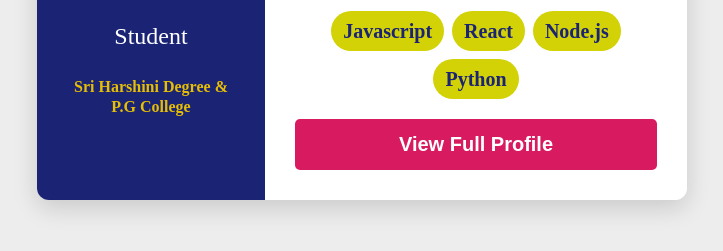
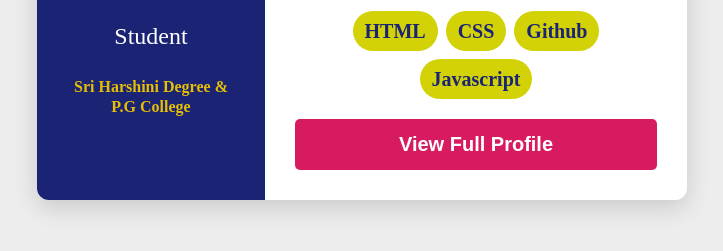
Before and after one commit to harshaweb09/profile-card, a plain HTML site: page index.html in a window 1280 px wide. Shown: the part 451-702 px from the top of the page, without its empty margins (278-1001 px from the left). Drawn offline with Linux system fonts and the light colour scheme.

Commit message:
Updated skill set

```diff
--- a/index.html
+++ b/index.html
@@ -48,10 +48,10 @@
             ></a>
           </div>
           <ul class="skills">
+            <li class="skill">HTML</li>
+            <li class="skill">CSS</li>
+            <li class="skill">Github</li>
             <li class="skill">Javascript</li>
-            <li class="skill">React</li>
-            <li class="skill">Node.js</li>
-            <li class="skill">Python</li>
           </ul>
           <button type="button" class="ctv-button">View Full Profile</button>
         </div>
```
